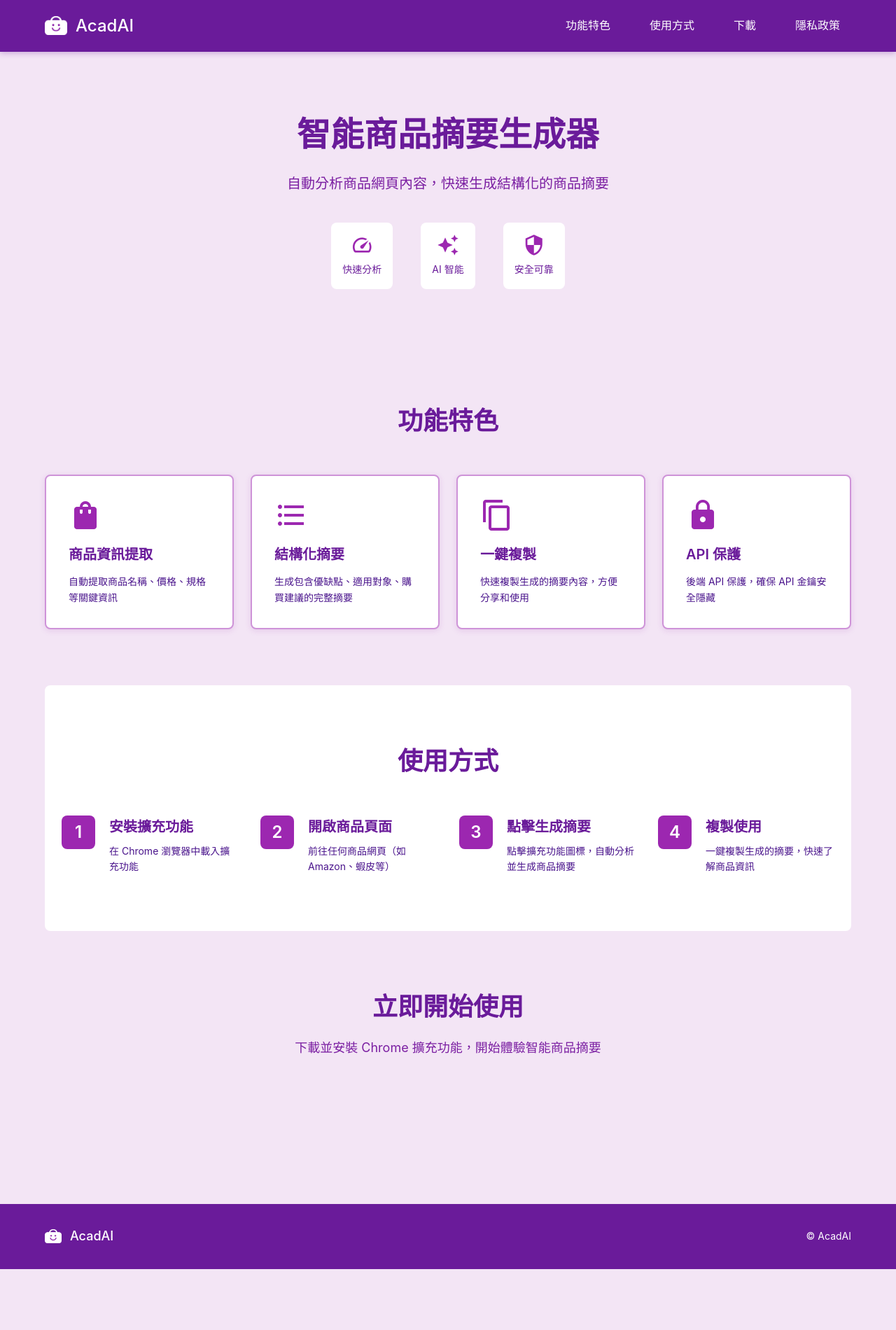
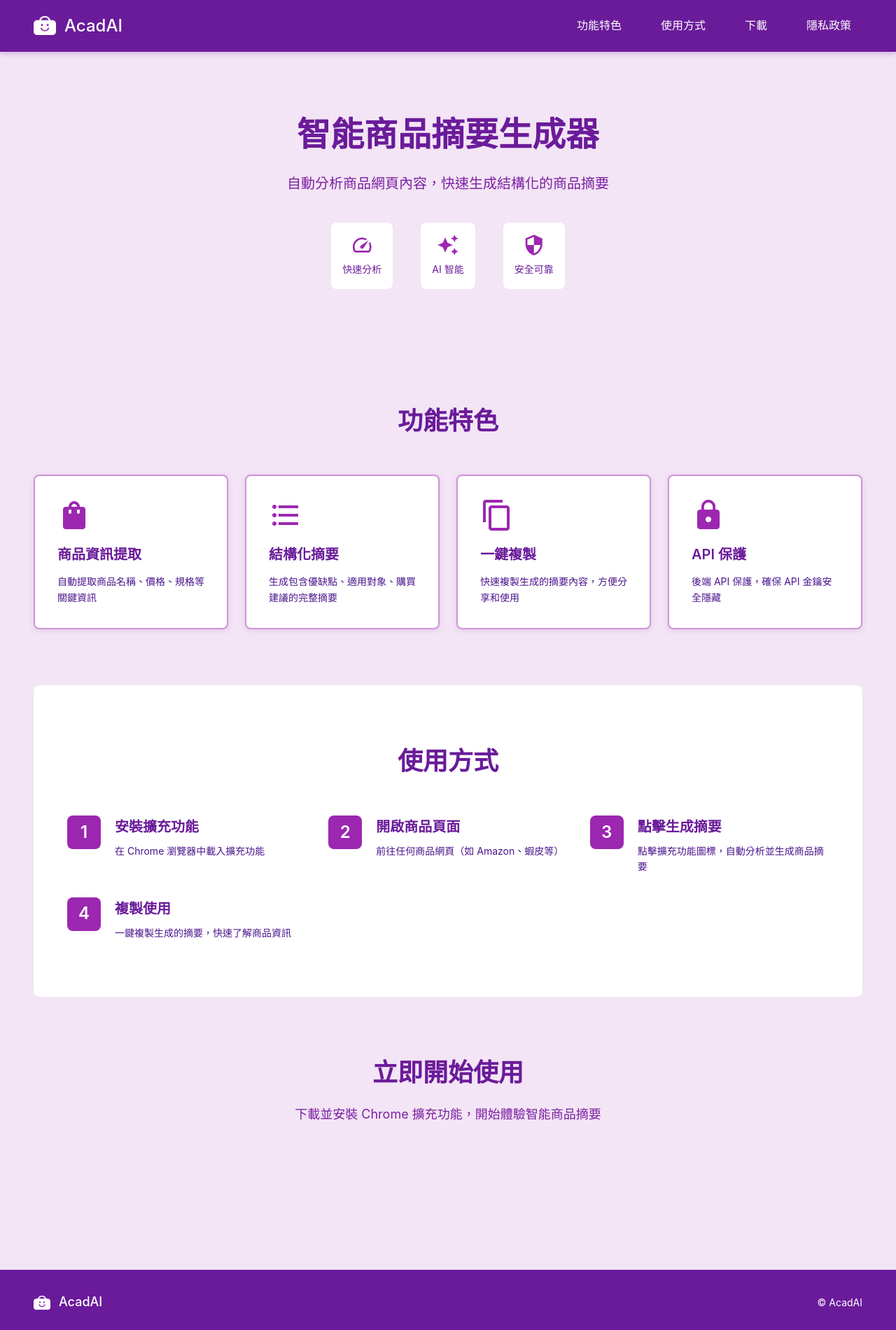
Before and after one commit to Kevin42127/acadai, a browser extension: page index.html in a window 1280 px wide. Shown: the whole page at 70% size. Before the commit the page ends 1813 px from the top, so only its background shows below. Drawn offline with Linux system fonts and the light colour scheme.

```diff
--- a/index.css
+++ b/index.css
@@ -22,9 +22,9 @@
 }
 
 .header-container {
-  max-width: 1200px;
+  width: 100%;
   margin: 0 auto;
-  padding: 0 24px;
+  padding: 0 48px;
   display: flex;
   justify-content: space-between;
   align-items: center;
@@ -67,9 +67,9 @@
 }
 
 main {
-  max-width: 1200px;
+  width: 100%;
   margin: 0 auto;
-  padding: 0 24px;
+  padding: 0 48px;
 }
 
 .hero {
@@ -163,12 +163,10 @@
 }
 
 .how-to-use {
-  padding: 80px 0;
+  padding: 80px 48px;
   background: white;
-  max-width: 1200px;
+  width: 100%;
   margin: 0 auto;
-  padding-left: 24px;
-  padding-right: 24px;
   border-radius: 8px;
 }
 
@@ -308,9 +306,9 @@
 }
 
 .footer-content {
-  max-width: 1200px;
+  width: 100%;
   margin: 0 auto;
-  padding: 0 24px;
+  padding: 0 48px;
   display: flex;
   justify-content: space-between;
   align-items: center;
@@ -341,6 +339,15 @@
   .header-container {
     flex-direction: column;
     gap: 16px;
+    padding: 0 24px;
+  }
+
+  main {
+    padding: 0 24px;
+  }
+
+  .how-to-use {
+    padding: 80px 24px;
   }
 
   nav {
--- a/privacy.css
+++ b/privacy.css
@@ -25,9 +25,9 @@
 }
 
 .header-container {
-  max-width: 1200px;
+  width: 100%;
   margin: 0 auto;
-  padding: 0 24px;
+  padding: 0 48px;
   display: flex;
   justify-content: space-between;
   align-items: center;
@@ -75,9 +75,9 @@
 }
 
 .container {
-  max-width: 900px;
+  width: 100%;
   margin: 0 auto;
-  padding: 0 24px;
+  padding: 0 48px;
 }
 
 h1 {
@@ -147,9 +147,9 @@
 }
 
 .footer-content {
-  max-width: 1200px;
+  width: 100%;
   margin: 0 auto;
-  padding: 0 24px;
+  padding: 0 48px;
   display: flex;
   justify-content: space-between;
   align-items: center;
@@ -176,6 +176,7 @@
   .header-container {
     flex-direction: column;
     gap: 16px;
+    padding: 0 24px;
   }
 
   nav {
@@ -183,7 +184,11 @@
   }
 
   .container {
-    padding: 0 16px;
+    padding: 0 24px;
+  }
+
+  .footer-content {
+    padding: 0 24px;
   }
 
   section {
```
Also changed, not shown: privacy.html (+1 -1 lines).
